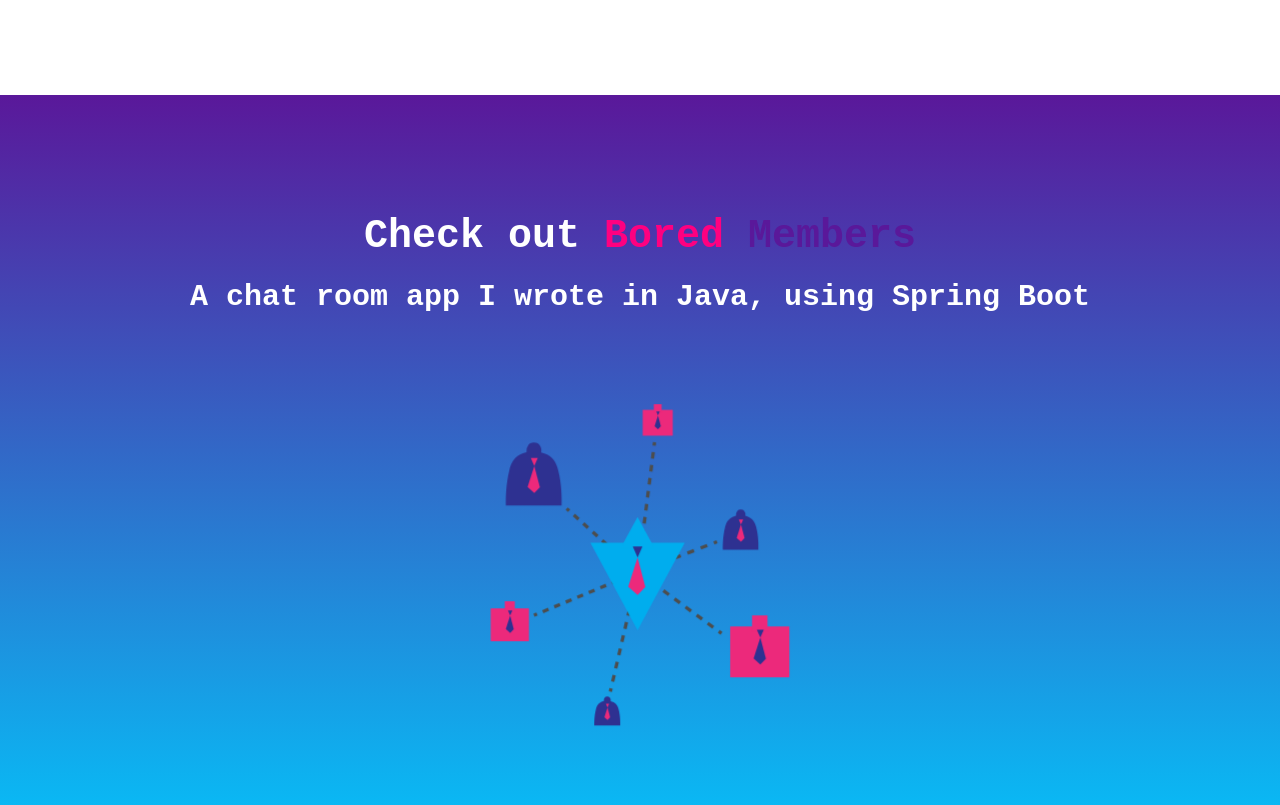
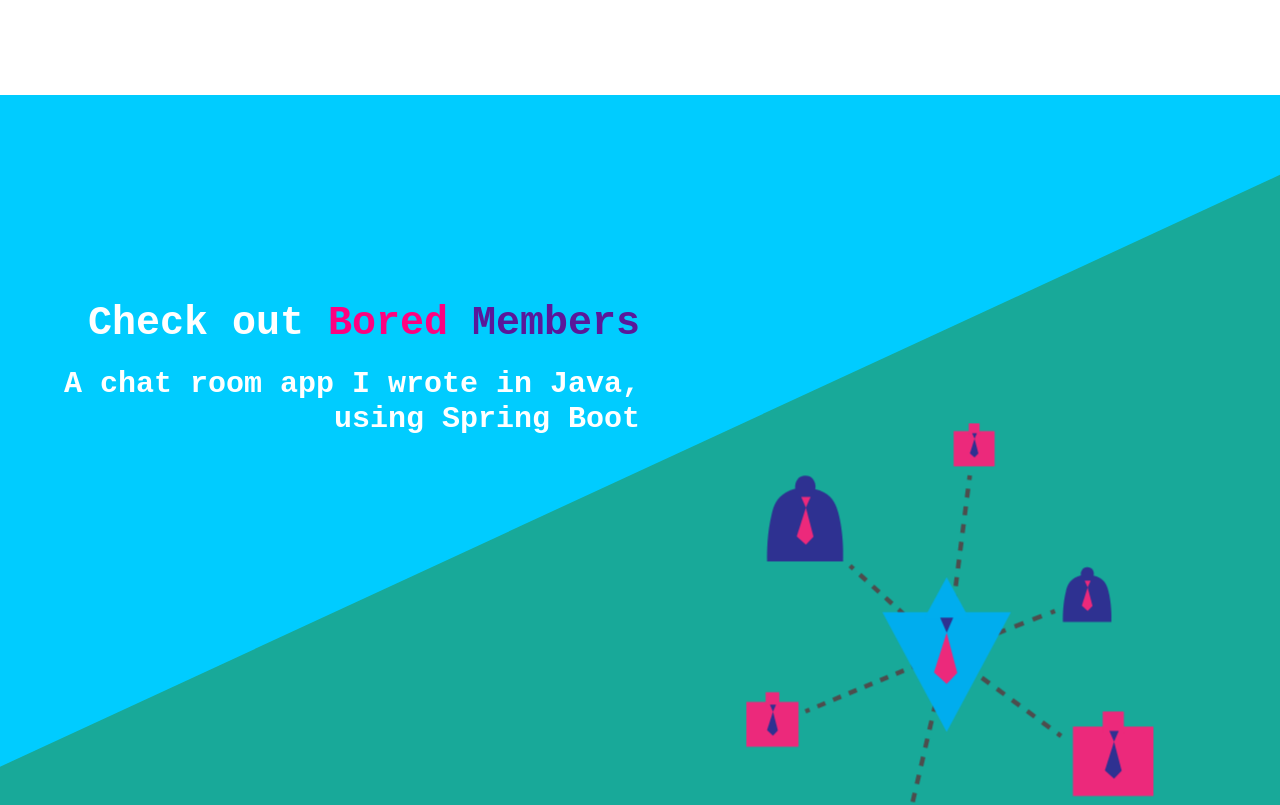
Before and after one commit to abarolli/Portfolio, a React (Vite) app: page / in a window 1280 px wide. Shown: the part 1528-2333 px from the top of the page. Built offline with nearby package versions, Linux system fonts and the light colour scheme.

Commit message:
Updated BoredMembersScreen to use grid and added animations

```diff
--- a/src/components/BoredMembersScreen.module.css
+++ b/src/components/BoredMembersScreen.module.css
@@ -1,13 +1,13 @@
 .screenMainContent {
-  display: flex;
-  flex-direction: column;
-  justify-content: center;
+  display: grid;
+  grid-template: repeat(2, 50%) / repeat(2, 50%);
+  justify-items: center;
   align-items: center;
-  row-gap: 8rem;
 }
 
 .headingContainer {
-  text-align: center;
+  text-align: right;
+  align-self: end;
 }
 
 @keyframes grow {
@@ -15,11 +15,17 @@
     transform: scale(1);
   }
   to {
-    transform: scale(1.2);
+    transform: scale(1.05);
   }
 }
 
 .boredMembersIcon {
+  height: 400px;
+  width: 400px;
+  grid-row: 2;
+  grid-column: 2;
+  z-index: 10;
+  position: relative;
   animation-name: grow;
   animation-duration: 500ms;
   animation-direction: alternate-reverse;
@@ -27,10 +33,36 @@
   animation-iteration-count: infinite;
 }
 
-.boredMembersIcon:hover {
-  animation-play-state: paused;
+.boredMembersIconLink {
+  height: 150px;
+  width: 150px;
+  z-index: 11;
+  position: absolute;
+  top: calc(50% - 75px);
+  left: calc(50% - 75px);
+}
+
+@media screen and (min-height: 900px) and (min-width: 1200px) {
+  .boredMembersIcon {
+    height: 500px;
+    width: 500px;
+  }
 }
 
 .boredMembersScreen {
-  background: linear-gradient(var(--brightPurple), var(--electricCyan));
+  background-color: var(--electricCyan);
 }
+
+.boredMembersScreen:before {
+  content: " ";
+  background-color: var(--buttons);
+  height: 100%;
+  width: 100%;
+  position: absolute;
+  clip-path: polygon(50% 0, 100% 0, 100% 100%, 50% 100%);
+  transition-duration: 1000ms;
+}
+
+.inView.boredMembersScreen:before {
+  clip-path: polygon(100% 10%, 100% 100%, 0 100%, 0 84%);
+}
--- a/src/components/BoredMembersScreen.tsx
+++ b/src/components/BoredMembersScreen.tsx
@@ -1,7 +1,5 @@
-import React from "react";
-import AOS from "aos";
+import React, { useEffect, useState } from "react";
 
-import Screen from "./Screen";
 import colors from "../configs/colors";
 import initAOS from "../aosConfig";
 import Screen from "./Screen";
@@ -14,16 +12,19 @@ import styles from "./BoredMembersScreen.module.css";
 initAOS();
 
 const BoredMembersIcon = (
-  <div className="hoverable--grow">
+  <div className={[styles.boredMembersIcon].join(" ")}>
+    <a
+      className={styles.boredMembersIconLink}
+      href="https://bored-members-7822d4103af9.herokuapp.com/"
+      target="_blank"
+    ></a>
     <img
-      data-aos="zoom-in"
+      data-aos="fade-right"
       data-aos-duration="500"
+      data-aos-easing="ease-in-sine"
       data-aos-mirror="true"
       src="/bored_members_network.svg"
-      height="300px"
-      width="300px"
       alt=""
-      className={styles.boredMembersIcon}
     />
   </div>
 );
@@ -34,10 +35,36 @@ interface Props {
 
 const BoredMembersScreen = React.forwardRef(
   ({ scrollToRef }: Props, ref: React.ForwardedRef<HTMLDivElement>) => {
+    const [inView, setInView] = useState(false);
+    useEffect(() => {
+      const observer = new IntersectionObserver(
+        ([entry]) => {
+          if (entry.isIntersecting) {
+            setInView(true);
+          } else {
+            setInView(false);
+          }
+        },
+        {
+          root: null,
+          rootMargin: "0px 0px 0px 0px",
+          threshold: 0.5,
+        }
+      );
+
+      const screenRef = ref as React.RefObject<HTMLDivElement>;
+      screenRef.current && observer.observe(screenRef.current);
+
+      return () => {
+        screenRef.current && observer.unobserve(screenRef.current);
+      };
+    });
+
     return (
       <Screen
         className={[
           styles.boredMembersScreen,
+          inView ? styles.inView : "",
           "screen--centered screen--centered-col",
         ].join(" ")}
         ref={ref}
@@ -47,19 +74,22 @@ const BoredMembersScreen = React.forwardRef(
             " "
           )}
         >
-          <div className={styles.headingContainer}>
+          <div
+            data-aos="fade-left"
+            data-aos-delay="350"
+            data-aos-duration="600"
+            data-aos-easing="ease-in-sine"
+            data-aos-mirror="true"
+            className={styles.headingContainer}
+          >
             <h1>
               Check out <span style={{ color: colors.neonPink }}>Bored</span>{" "}
               <span style={{ color: colors.brightPurple }}>Members</span>
             </h1>
             <h2>A chat room app I wrote in Java, using Spring Boot</h2>
           </div>
-          <a
-            href="https://bored-members-7822d4103af9.herokuapp.com/"
-            target="_blank"
-          >
-            {BoredMembersIcon}
-          </a>
+
+          {BoredMembersIcon}
         </div>
         <ContinueButton
           onClick={() =>
```
